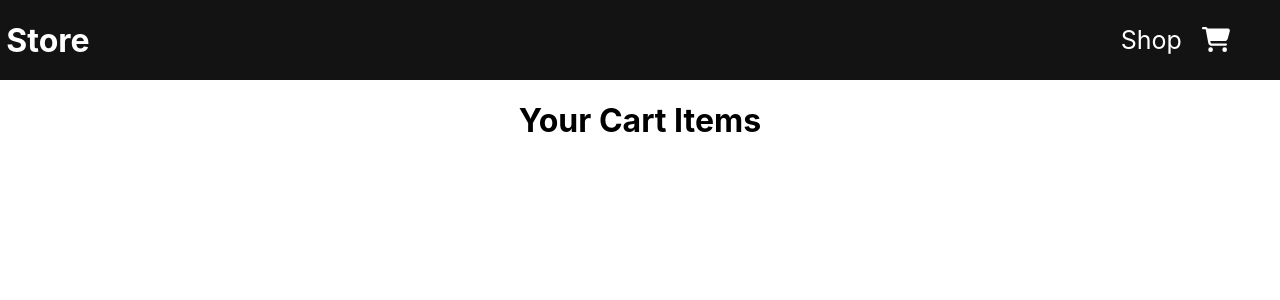
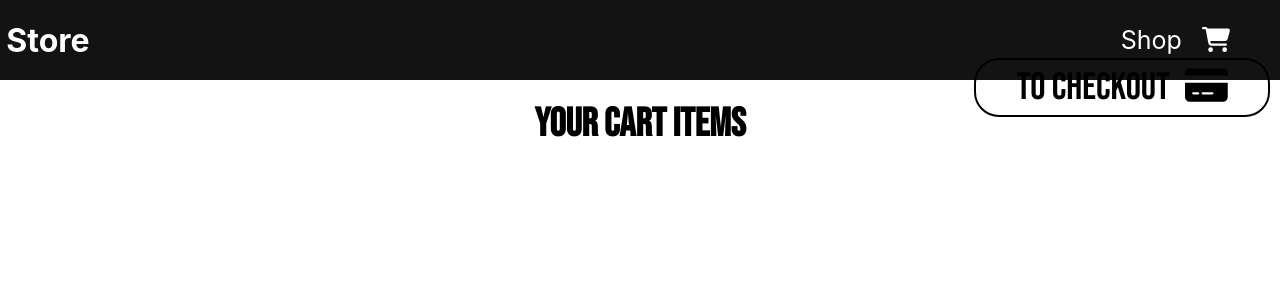
Before and after one commit to tevynaugustin/E-Commerce-Site, a React (Create React App) app: page /cart in a window 1280 px wide. Shown: the top 300 px of the page. Built offline with nearby package versions, Linux system fonts and the light colour scheme; the HTML template or start-up script is replaced by a standard one.

Commit message:
making checkout

```diff
--- a/src/components/FontAwesomeIcons/index.js
+++ b/src/components/FontAwesomeIcons/index.js
@@ -1,5 +1,5 @@
 import {library} from "@fortawesome/fontawesome-svg-core"
-import { faCartShopping } from "@fortawesome/free-solid-svg-icons"
+import { faCartShopping, faCreditCard } from "@fortawesome/free-solid-svg-icons"
 
 
-library.add(faCartShopping)
+library.add(faCartShopping, faCreditCard)
--- a/src/components/navbar/navbar.css
+++ b/src/components/navbar/navbar.css
@@ -5,6 +5,9 @@
     display: flex;
     justify-content: flex-end;
     align-items: center;
+    position: fixed;
+    top: 0;
+    left: 0;
   }
 
   .navbar h1 {
--- a/src/components/navbar/navbar.jsx
+++ b/src/components/navbar/navbar.jsx
@@ -11,7 +11,7 @@ export const Navbar = () => {
       </h1>
         <div className="links">
             <Link to="/">Shop</Link>
-            <Link to="/cart"><FontAwesomeIcon icon="fa-solid fa-cart-shopping" /></Link>
+            <Link className='cart' to="/cart"><FontAwesomeIcon icon="fa-solid fa-cart-shopping" /></Link>
         </div>
     </div>
   )
--- a/src/pages/cart/cart.css
+++ b/src/pages/cart/cart.css
@@ -15,6 +15,38 @@
     position: relative;
     left: 150px;
     margin: auto;
+}
+
+.cart .toCheckout {
+    position: fixed;
+    bottom: 42.7rem;
+    right: 10px;
+    font-size: 38px;
+    color: black;
+    width: 22%;
+    border: 2px solid black;
+    border-radius: 25px;
+    float: right;
+    padding: 5px;
+    text-decoration: none;
+    transition: .3s ease-in-out;
+    font-family: "Bebas Neue", sans-serif;
+}
+
+.cart .checkoutIcon {
+    margin-left: 15px;
+}
+
+.cart .toCheckout:hover {
+    background-color: black;
+    color: white;
+}
+
+.cart .cartTitle {
+    margin-top: 100px;
+    text-align: center;
+    font-size: 40px;
+    font-family: "Bebas Neue", sans-serif;
 }
 
 .cartItem {
--- a/src/pages/cart/cart.jsx
+++ b/src/pages/cart/cart.jsx
@@ -3,13 +3,15 @@ import {PRODUCTS} from '../../products';
 import {ShopContext} from '../../context/shop-context'
 import './cart.css'
 import CartItem from './cart-item'
+import {Link} from 'react-router-dom'
+import {FontAwesomeIcon} from '@fortawesome/react-fontawesome'
 
 const Cart = () => {
   const {cartItems} = useContext(ShopContext);
   return (
     <div className='cart'>
       <div>
-        <h1>Your Cart Items</h1>
+        <h1 className='cartTitle'>Your Cart Items</h1>
       </div>
       <div className='itemContainer'>
         <div className='cartItems'>
@@ -20,6 +22,7 @@ const Cart = () => {
           })}
         </div>
       </div>
+          <Link className="toCheckout" to="/checkout">To Checkout<FontAwesomeIcon className='checkoutIcon' icon="fa-credit-card" /></Link>
     </div>
   )
 }
```
Also changed, not shown: src/pages/checkout/checkout.css (added), src/pages/checkout/checkout.jsx (added).
